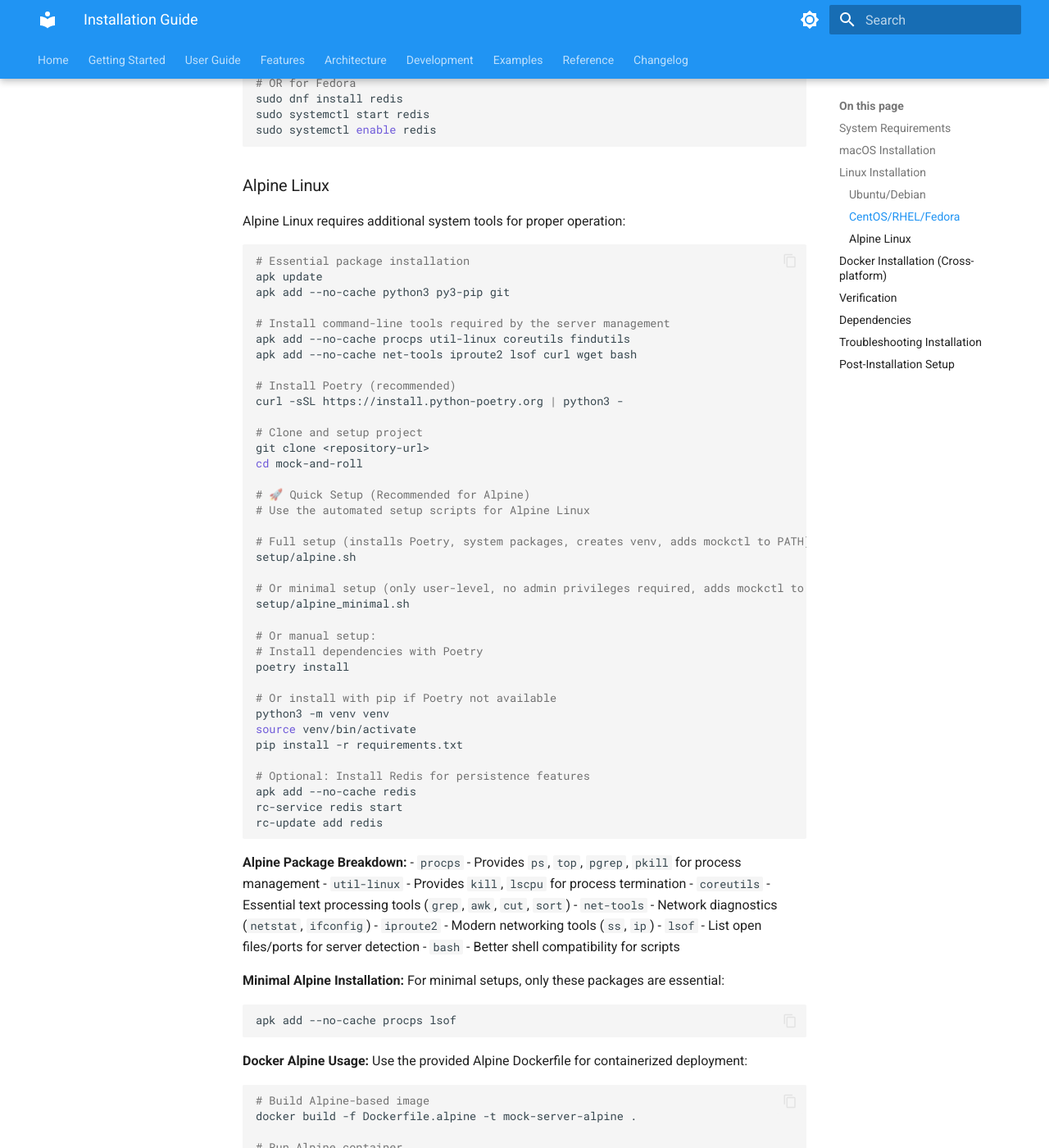
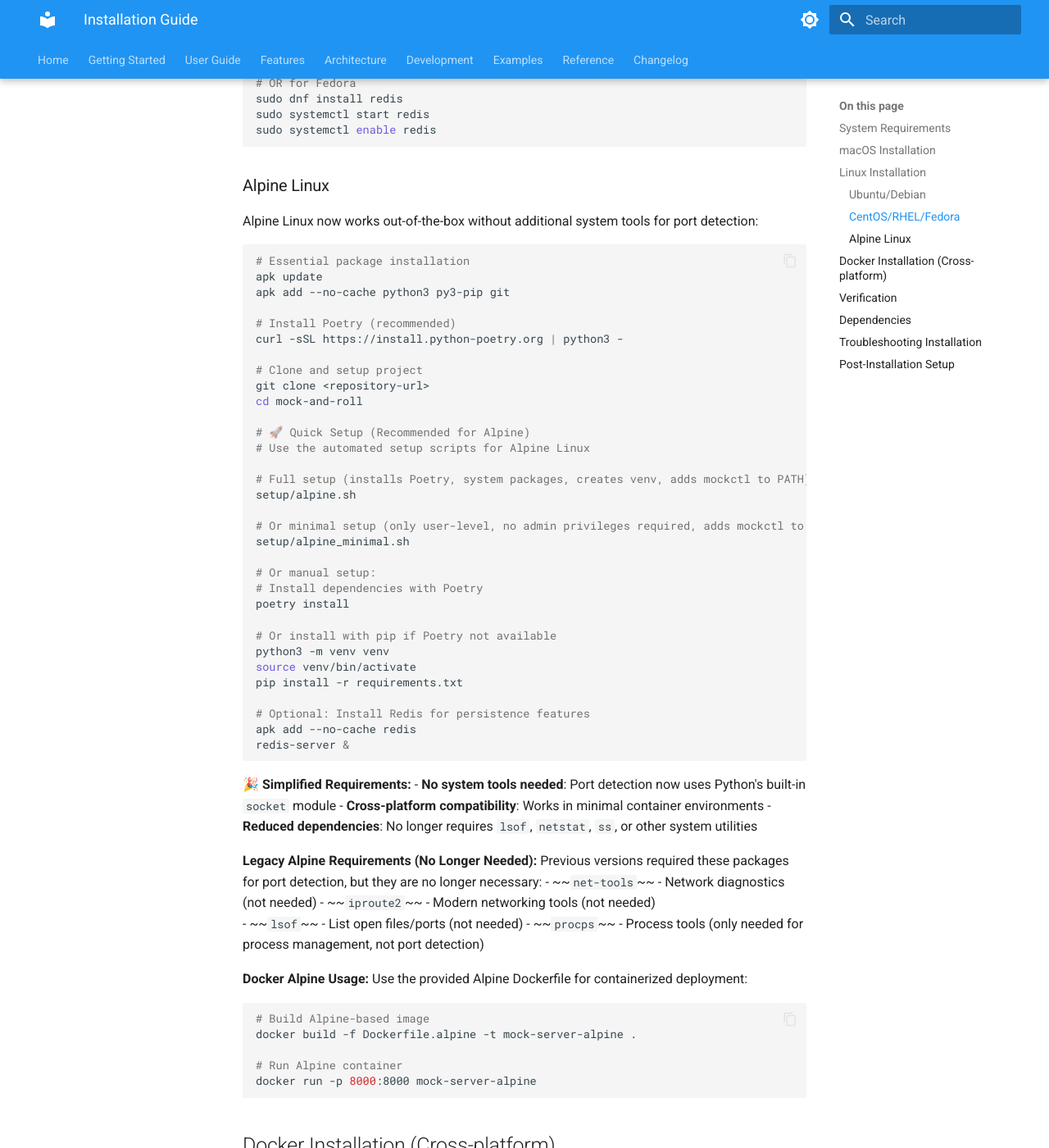
Before and after one commit to bvandewe/mock-and-roll, an MkDocs documentation site: the page built from docs/INSTALLATION.md, in a window 1280 px wide and 1400 px high, scrolled down 2444 px. Shown: the whole window at 82% size. Built offline with MkDocs 1.6.1 and Material for MkDocs 9.7.7, drawn with Linux system fonts in a browser that asks for light colours.

Commit message:
feat: simplify port detection to use socket-based approach
Replace complex OS-dependent port detection with Python's built-in socket module.
This improves cross-platform compatibility and works reliably in Alpine Linux
without requiring system tools like lsof, netstat, or ss.

````diff
--- a/docs/INSTALLATION.md
+++ b/docs/INSTALLATION.md
@@ -120,16 +120,12 @@ sudo systemctl enable redis
 
 ### Alpine Linux
 
-Alpine Linux requires additional system tools for proper operation:
+Alpine Linux now works out-of-the-box without additional system tools for port detection:
 
 ```bash
 # Essential package installation
 apk update
 apk add --no-cache python3 py3-pip git
-
-# Install command-line tools required by the server management
-apk add --no-cache procps util-linux coreutils findutils
-apk add --no-cache net-tools iproute2 lsof curl wget bash
 
 # Install Poetry (recommended)
 curl -sSL https://install.python-poetry.org | python3 -
@@ -158,24 +154,20 @@ pip install -r requirements.txt
 
 # Optional: Install Redis for persistence features
 apk add --no-cache redis
-rc-service redis start
-rc-update add redis
+redis-server &
 ```
 
-**Alpine Package Breakdown:**
-- `procps` - Provides `ps`, `top`, `pgrep`, `pkill` for process management
-- `util-linux` - Provides `kill`, `lscpu` for process termination
-- `coreutils` - Essential text processing tools (`grep`, `awk`, `cut`, `sort`)
-- `net-tools` - Network diagnostics (`netstat`, `ifconfig`)
-- `iproute2` - Modern networking tools (`ss`, `ip`)
-- `lsof` - List open files/ports for server detection
-- `bash` - Better shell compatibility for scripts
+**🎉 Simplified Requirements:**
+- **No system tools needed**: Port detection now uses Python's built-in `socket` module
+- **Cross-platform compatibility**: Works in minimal container environments
+- **Reduced dependencies**: No longer requires `lsof`, `netstat`, `ss`, or other system utilities
 
-**Minimal Alpine Installation:**
-For minimal setups, only these packages are essential:
-```bash
-apk add --no-cache procps lsof
-```
+**Legacy Alpine Requirements (No Longer Needed):**
+Previous versions required these packages for port detection, but they are no longer necessary:
+- ~~`net-tools`~~ - Network diagnostics (not needed)
+- ~~`iproute2`~~ - Modern networking tools (not needed)
+- ~~`lsof`~~ - List open files/ports (not needed)
+- ~~`procps`~~ - Process tools (only needed for process management, not port detection)
 
 **Docker Alpine Usage:**
 Use the provided Alpine Dockerfile for containerized deployment:
````
Also changed, not shown: CHANGELOG.md (+11 -0 lines), README.md (+24 -0 lines), 4 other files.
